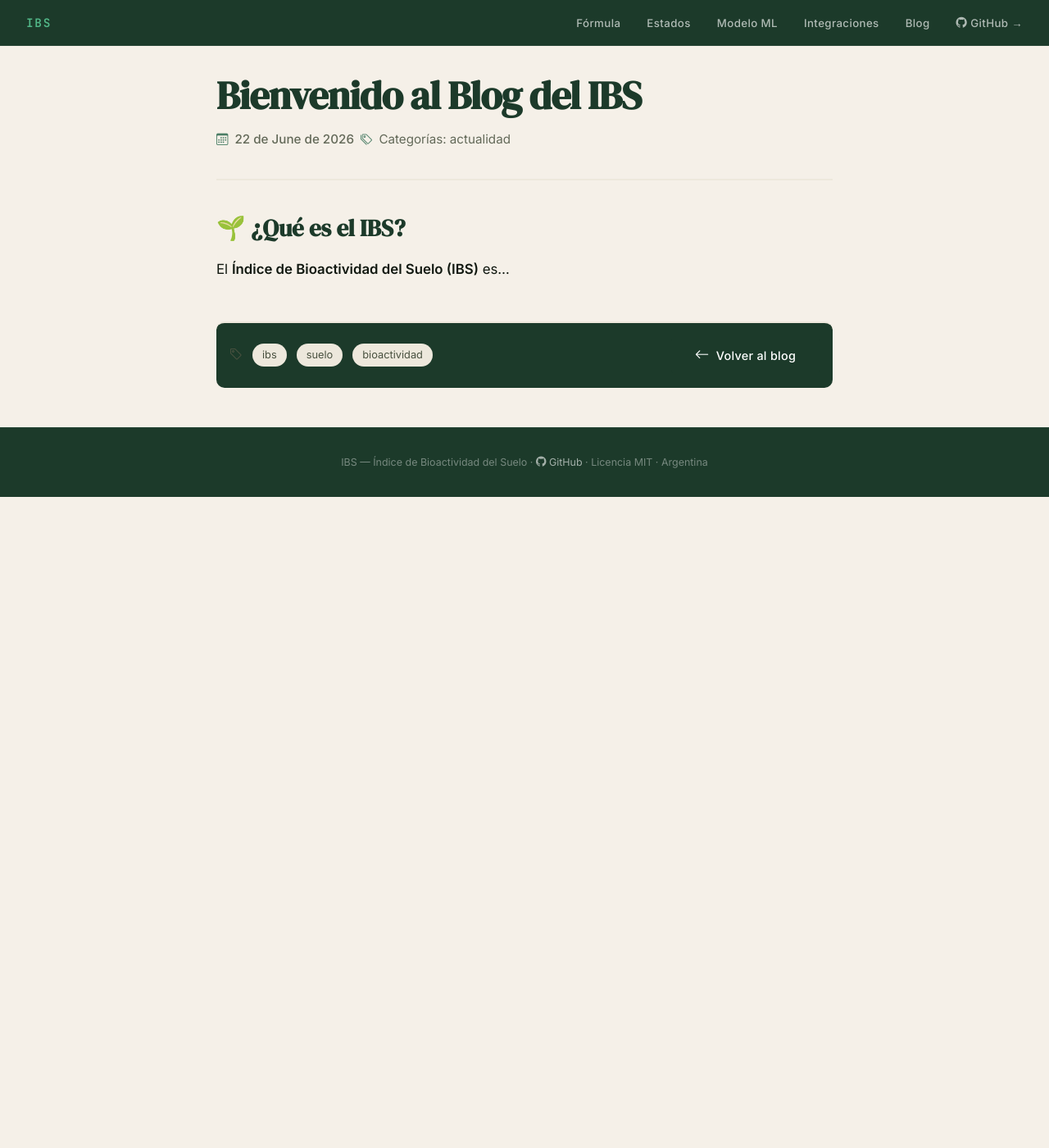
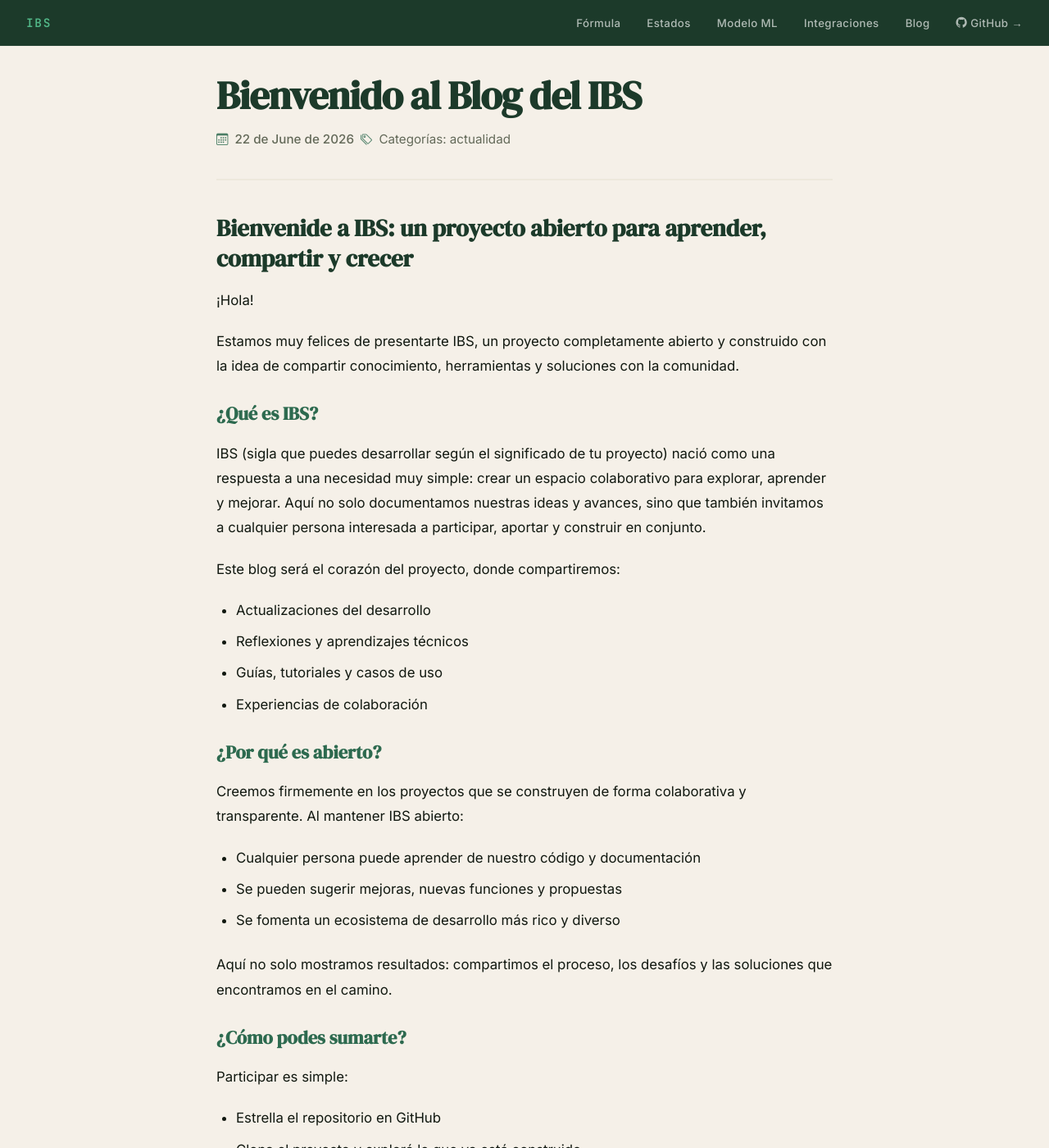
Before and after one commit to fx-biocoder/ibs, a Jekyll site: the page built from src/_posts/2026-06-22-bienvenido-al-blog.md, in a window 1280 px wide and 1400 px high. Shown: the whole window at 82% size. Built offline with Jekyll 4.4.1, drawn with Linux system fonts in a browser that asks for light colours; some of the changed text lies outside the part shown.

Commit message:
feat: nuevo posteo + correcciones

```diff
--- a/src/_posts/2026-06-22-bienvenido-al-blog.md
+++ b/src/_posts/2026-06-22-bienvenido-al-blog.md
@@ -6,6 +6,46 @@ categories: [actualidad]
 tags: [ibs, suelo, bioactividad]
 ---
 
-## 🌱 ¿Qué es el IBS?
+## Bienvenide a IBS: un proyecto abierto para aprender, compartir y crecer
 
-El **Índice de Bioactividad del Suelo (IBS)** es...
+¡Hola!
+
+Estamos muy felices de presentarte IBS, un proyecto completamente abierto y construido con la idea de compartir conocimiento, herramientas y soluciones con la comunidad.
+
+### ¿Qué es IBS?
+
+IBS (sigla que puedes desarrollar según el significado de tu proyecto) nació como una respuesta a una necesidad muy simple: crear un espacio colaborativo para explorar, aprender y mejorar. Aquí no solo documentamos nuestras ideas y avances, sino que también invitamos a cualquier persona interesada a participar, aportar y construir en conjunto.
+
+Este blog será el corazón del proyecto, donde compartiremos:
+
+- Actualizaciones del desarrollo
+- Reflexiones y aprendizajes técnicos
+- Guías, tutoriales y casos de uso
+- Experiencias de colaboración
+
+### ¿Por qué es abierto?
+
+Creemos firmemente en los proyectos que se construyen de forma colaborativa y transparente. Al mantener IBS abierto:
+
+- Cualquier persona puede aprender de nuestro código y documentación
+- Se pueden sugerir mejoras, nuevas funciones y propuestas
+- Se fomenta un ecosistema de desarrollo más rico y diverso
+
+Aquí no solo mostramos resultados: compartimos el proceso, los desafíos y las soluciones que encontramos en el camino.
+
+### ¿Cómo podes sumarte?
+
+Participar es simple:
+
+- Estrella el repositorio en GitHub
+- Clona el proyecto y explorá lo que ya está construido
+- Lee nuestras guías y documentación
+- Haz tus aportes mediante Pull Requests o issues
+- Comparte tus ideas y feedback
+
+La comunidad es lo que hace crecer a un proyecto abierto 🚀
+
+### ¿Qué se viene?
+
+Este blog será actualizado regularmente con contenido relevante para desarrolladores, curiosos tecnológicos y toda persona interesada en procesos de desarrollo colaborativo.
+Desde análisis técnicos hasta historias del día a día de construir un proyecto real: nos encantaría que formes parte de ello.
--- a/src/assets/css/style.css
+++ b/src/assets/css/style.css
@@ -72,12 +72,12 @@ nav {
   font-weight: 600;
   letter-spacing: 0.12em;
   text-transform: uppercase;
-  color: #16A34A;
+  color: var(--brote);
   margin: 0 0 0.75rem;
 }
 
 .sec__titulo {
-  font-family: 'DM Serif Display', Georgia, serif;
+  font-family: var(--f-display);
   font-size: 2rem;
   font-weight: 400;
   margin: 0 0 1rem;
@@ -85,7 +85,7 @@ nav {
 }
 
 .sec__desc {
-  font-size: 1rem;
+  font-size: .9rem;
   line-height: 1.7;
   color: #4B5563;
   max-width: 560px;
```
Also changed, not shown: src/index.md (+1 -1 lines).
